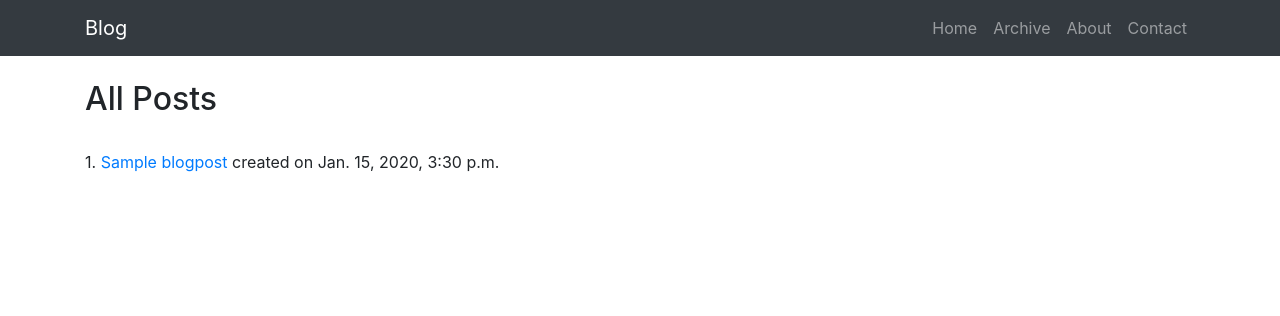
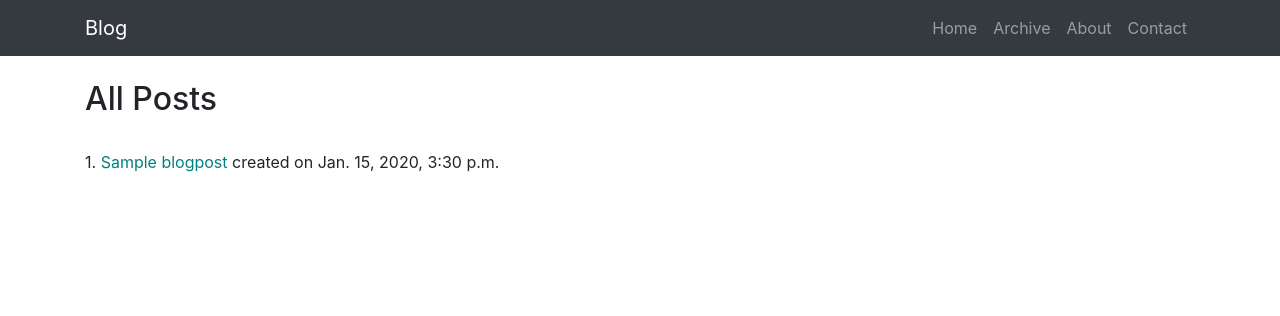
Before and after one commit to dheerajreal/DjangoSimpleBlog, a Django app: page /archive/ in a window 1280 px wide. Shown: the top 316 px of the page. Run offline with Django 3.2, Linux system fonts and the light colour scheme; tables that the repository leaves empty hold one stand-in row (values such as "Sample post"); some libraries are stand-ins or nearby versions.

Commit message:
added static css

```diff
--- /dev/null
+++ b/mysite/blog/static/style.css
@@ -0,0 +1,3 @@
+a {
+    color: teal;
+}
--- a/mysite/blog/templates/blog/base.html
+++ b/mysite/blog/templates/blog/base.html
@@ -1,4 +1,4 @@
-<!DOCTYPE html>
+<!DOCTYPE html> {% load static %}
 <html lang="en">
 
 <head>
@@ -6,7 +6,7 @@
     <meta name="viewport" content="width=device-width, initial-scale=1.0">
     <meta http-equiv="X-UA-Compatible" content="ie=edge">
     <link rel="stylesheet" href="https://stackpath.bootstrapcdn.com/bootstrap/4.3.1/css/bootstrap.min.css" integrity="sha384-ggOyR0iXCbMQv3Xipma34MD+dH/1fQ784/j6cY/iJTQUOhcWr7x9JvoRxT2MZw1T" crossorigin="anonymous">
-
+    <link rel="stylesheet" href="{% static 'style.css' %}">
     <title>Blog | {% block title %} A blog {% endblock %}</title>
 </head>
 
```
